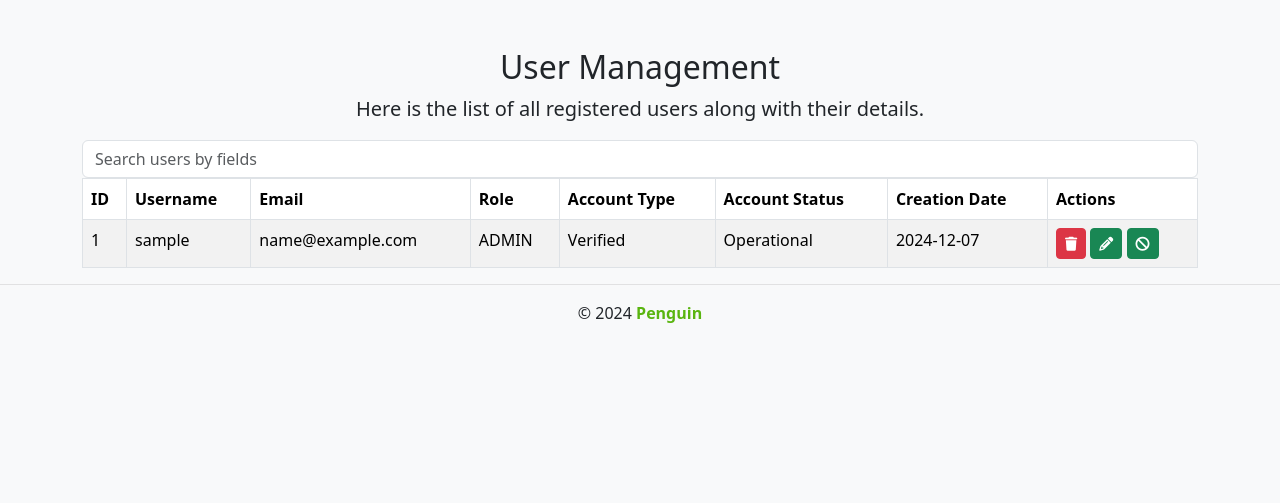
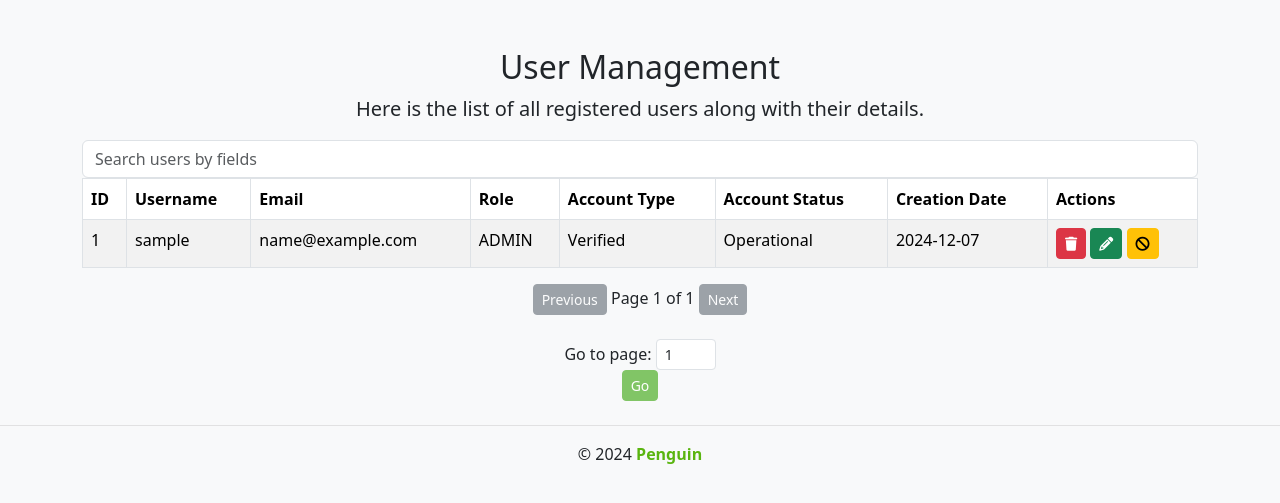
Before and after one commit to martinvass/penguin, a Spring Boot app: page /admin/users in a window 1280 px wide. Shown: the part 57-560 px from the top of the page. Run offline with Spring Boot 4, Linux system fonts and the light colour scheme; the visitor is signed in with stand-in values (Sample User, id 1); some of the project's set-up classes (security, data sources, template engines, error pages and the like) are left out, and stand-ins take their place; some libraries are stand-ins or nearby versions.

Commit message:
Fixes to test data generator and implemented paginable table on user management dashboard

```diff
--- a/src/main/java/com/github/martinyes/penguinapp/controller/AdminController.java
+++ b/src/main/java/com/github/martinyes/penguinapp/controller/AdminController.java
@@ -1,8 +1,12 @@
 package com.github.martinyes.penguinapp.controller;
 
+import com.github.martinyes.penguinapp.auth.repository.AppUserRepository;
 import com.github.martinyes.penguinapp.auth.user.AppUser;
 import com.github.martinyes.penguinapp.auth.user.service.AppUserService;
 import lombok.AllArgsConstructor;
+import org.springframework.data.domain.Page;
+import org.springframework.data.domain.PageRequest;
+import org.springframework.data.domain.Pageable;
 import org.springframework.security.core.Authentication;
 import org.springframework.security.core.GrantedAuthority;
 import org.springframework.stereotype.Controller;
@@ -11,7 +15,6 @@ import org.springframework.web.bind.annotation.GetMapping;
 import org.springframework.web.bind.annotation.PostMapping;
 import org.springframework.web.bind.annotation.RequestParam;
 
-import java.util.List;
 import java.util.Optional;
 
 /**
@@ -30,6 +33,7 @@ import java.util.Optional;
 public class AdminController {
 
     private final AppUserService userService;
+    private final AppUserRepository userRepository;
 
     /**
      * Handler method for the admin page.
@@ -60,11 +64,19 @@ public class AdminController {
      * @return The name of the view template for the user management page.
      */
     @GetMapping("/admin/users")
-    private String users(Model model) {
-        List<AppUser> users = userService.findAll();
+    private String users(@RequestParam(defaultValue = "0") int page, Model model) {
+        model.addAttribute("title", "Penguin - Users");
 
-        model.addAttribute("title", "Penguin - Users");
-        model.addAttribute("users", users);
+        if (page < 1)
+            page = 1;
+
+        int pageSize = 15;
+        Pageable pageable = PageRequest.of(page - 1, pageSize);
+        Page<AppUser> userPage = userRepository.findAll(pageable);
+
+        model.addAttribute("users", userPage.getContent());
+        model.addAttribute("pageNumber", page);
+        model.addAttribute("totalPages", userPage.getTotalPages());
 
         return "admin/users";
     }
--- a/src/main/java/com/github/martinyes/penguinapp/server/controller/ServerGroupController.java
+++ b/src/main/java/com/github/martinyes/penguinapp/server/controller/ServerGroupController.java
@@ -101,7 +101,7 @@ public class ServerGroupController {
         Optional<Server> server = serverService.findByName(serverName);
 
         if (server.isEmpty())
-            throw new ServerNotFoundException(String.format("Server not found with name %s", serverName));
+            return String.format("redirect:/dashboard/groups/%s?add=error", group.getName());
 
         serverGroupService.addServerToGroup(group, server.get());
 
--- a/src/main/resources/templates/admin/users.html
+++ b/src/main/resources/templates/admin/users.html
@@ -87,6 +87,7 @@
             cursor: pointer;
             color: orange;
         }
+
     </style>
 </head>
 <body>
@@ -134,26 +135,58 @@
                     <form th:action="@{/admin/users/delete}" method="post" style="display: inline;">
                         <input type="hidden" id="userId" name="userId" th:value="${user.id}" />
                         <button type="submit" class="btn btn-danger btn-sm">
-                            <a title="Delete account"><i class="fas fa-trash trash-icon"></i></a>
+                            <i class="fas fa-trash trash-icon"></i>
                         </button>
                     </form>
                     <form method="post" style="display: inline;">
                         <input type="hidden" id="userIdEdit" name="userIdEdit" th:value="${user.id}" />
                         <button type="submit" class="btn btn-success btn-sm">
-                            <a title="Edit account"><i class="fa fa-pencil edit-icon"></i></a>
+                            <i class="fa fa-pencil edit-icon"></i>
                         </button>
                     </form>
                     <form th:action="@{/admin/users/toggleStatus}" method="post" style="display: inline;">
                         <input type="hidden" id="userIdStatus" name="userIdStatus" th:value="${user.id}" />
-                        <button type="submit" class="btn btn-success btn-sm">
-                            <a title="Toggle status"><i class="fas fa-ban deactivate-icon"></i></a>
+                        <button class="btn btn-warning btn-sm" type="submit">
+                            <i class="fas fa-ban deactivate-icon"></i>
                         </button>
                     </form>
                 </td>
             </tr>
             </tbody>
         </table>
+
+        <div style="text-align: center">
+            <div>
+                <form method="get" style="display: inline;" th:action="@{/admin/users}">
+                    <input name="page" th:value="${pageNumber - 1}" type="hidden"/>
+                    <button class="btn btn-secondary btn-sm" th:disabled="${pageNumber == 1}" type="submit">Previous
+                    </button>
+                </form>
+
+                <span>Page <span th:text="${pageNumber}"></span> of <span th:text="${totalPages}"></span></span>
+
+                <form method="get" style="display: inline;" th:action="@{/admin/users}">
+                    <input name="page" th:value="${pageNumber + 1}" type="hidden"/>
+                    <button class="btn btn-secondary btn-sm" th:disabled="${pageNumber == totalPages}" type="submit">
+                        Next
+                    </button>
+                </form>
+
+            </div>
+            <br>
+            <div>
+                <form method="get" style="display: inline;" th:action="@{/admin/users}">
+                    <label for="gotoPage">Go to page:</label>
+                    <input class="form-control form-control-sm" id="gotoPage" max="${totalPages}" min="1" name="page" style="width: 60px; display: inline;"
+                           th:value="${pageNumber}" type="number">
+                    <br>
+                    <button class="btn btn-primary btn-sm" type="submit">Go</button>
+                </form>
+            </div>
+            <br>
+        </div>
     </div>
+
 </div>
 
 <div th:replace="~{fragments/footer :: footer}"></div>
--- a/src/main/resources/templates/alerts/indexAlerts.html
+++ b/src/main/resources/templates/alerts/indexAlerts.html
@@ -3,7 +3,6 @@
 <head th:replace="~{fragments/header :: html_header}"></head>
 <body>
     <div th:fragment="indexAlerts" class="container mt-3">
-        <!-- Success Message Toast for account deactivation -->
         <div th:if="${(param.deactivation != null) and (param.deactivation[0] == 'success')}"
              class="toast align-items-center text-white bg-success border-0 position-fixed top-0 end-0"
              role="alert" aria-live="assertive" aria-atomic="true" style="margin-top: 75px; margin-right: 10px">
@@ -15,7 +14,6 @@
             </div>
         </div>
 
-        <!-- Success Message Toast for account deletion -->
         <div th:if="${(param.deletion != null) and (param.deletion[0] == 'success')}"
              class="toast align-items-center text-white bg-success border-0 position-fixed top-0 end-0"
              role="alert" aria-live="assertive" aria-atomic="true" style="margin-top: 75px; margin-right: 10px">
--- a/src/main/resources/templates/alerts/serverAlerts.html
+++ b/src/main/resources/templates/alerts/serverAlerts.html
@@ -3,7 +3,6 @@
 <head th:replace="~{fragments/header :: html_header}"></head>
 <body>
 <div th:fragment="serverAlerts" class="container mt-3">
-    <!-- Success Message Toast for server creation -->
     <div th:if="${(param.create != null) and (param.create[0] == 'success')}"
          class="toast align-items-center text-white bg-success border-0 position-fixed top-0 end-0"
          role="alert" aria-live="assertive" aria-atomic="true" style="margin-top: 75px; margin-right: 10px">
@@ -15,7 +14,6 @@
         </div>
     </div>
 
-    <!-- Success Message Toast for server edit -->
     <div th:if="${(param.edit != null) and (param.edit[0] == 'success')}"
          class="toast align-items-center text-white bg-success border-0 position-fixed top-0 end-0"
          role="alert" aria-live="assertive" aria-atomic="true" style="margin-top: 75px; margin-right: 10px">
@@ -27,7 +25,6 @@
         </div>
     </div>
 
-    <!-- Error Message Toast for server edit -->
     <div th:if="${(param.edit != null) and (param.edit[0] == 'failure')}"
          class="toast align-items-center text-white bg-danger border-0 position-fixed top-0 end-0"
          role="alert" aria-live="assertive" aria-atomic="true" style="margin-top: 75px; margin-right: 10px">
@@ -39,7 +36,6 @@
         </div>
     </div>
 
-    <!-- Success Message Toast for server deletion -->
     <div th:if="${(param.delete != null) and (param.delete[0] == 'success')}"
          class="toast align-items-center text-white bg-success border-0 position-fixed top-0 end-0"
          role="alert" aria-live="assertive" aria-atomic="true" style="margin-top: 75px; margin-right: 10px">
--- a/src/main/resources/templates/alerts/userAlerts.html
+++ b/src/main/resources/templates/alerts/userAlerts.html
@@ -3,7 +3,6 @@
 <head th:replace="~{fragments/header :: html_header}"></head>
 <body>
     <div th:fragment="userAlerts" class="container mt-3">
-        <!-- Error Message Toast for account deactivation -->
         <div th:if="${(param.deactivation != null) and (param.deactivation[0] == 'failure')}"
              class="toast align-items-center text-white bg-danger border-0 position-fixed top-0 end-0"
              role="alert" aria-live="assertive" aria-atomic="true" style="margin-top: 75px; margin-right: 10px">
@@ -15,7 +14,6 @@
             </div>
         </div>
 
-        <!-- Error Message Toast for account deletion -->
         <div th:if="${(param.deletion != null) and (param.deletion[0] == 'failure')}"
              class="toast align-items-center text-white bg-danger border-0 position-fixed top-0 end-0"
              role="alert" aria-live="assertive" aria-atomic="true" style="margin-top: 75px; margin-right: 10px">
```
Also changed, not shown: src/main/java/com/github/martinyes/penguinapp/devtools/TestDataController.java (+16 -12 lines), src/main/java/com/github/martinyes/penguinapp/devtools/TestDataService.java (+15 -2 lines), src/main/java/com/github/martinyes/penguinapp/server/service/impl/ServerServiceImpl.java (+5 -14 lines), src/main/resources/static/js/dashboardUpdater.js (+9 -1 lines), src/main/resources/templates/admin/configuration.html (+12 -36 lines), src/main/resources/templates/alerts/serverGroupAlerts.html (+11 -7 lines), src/main/resources/templates/auth/user.html (+8 -0 lines).
